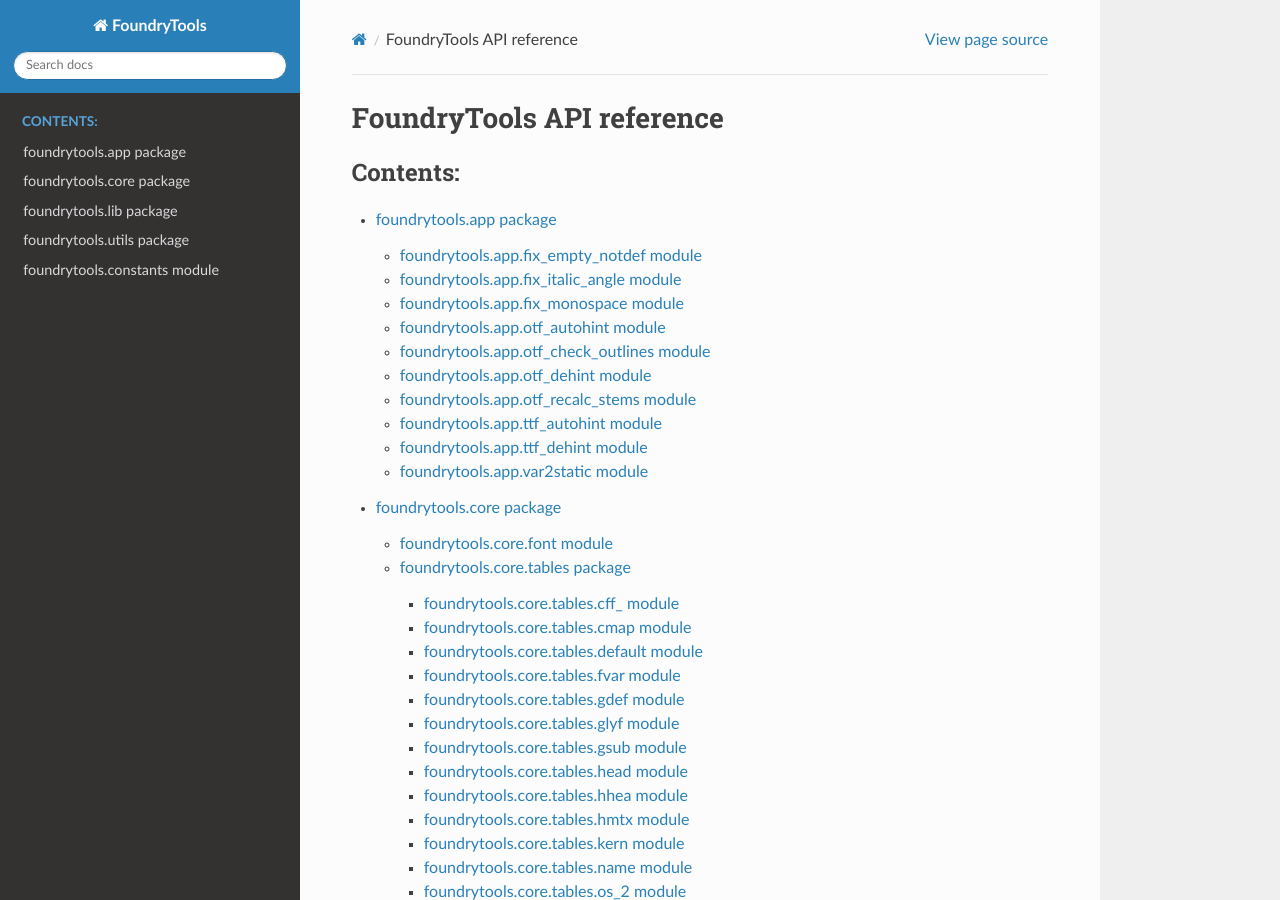
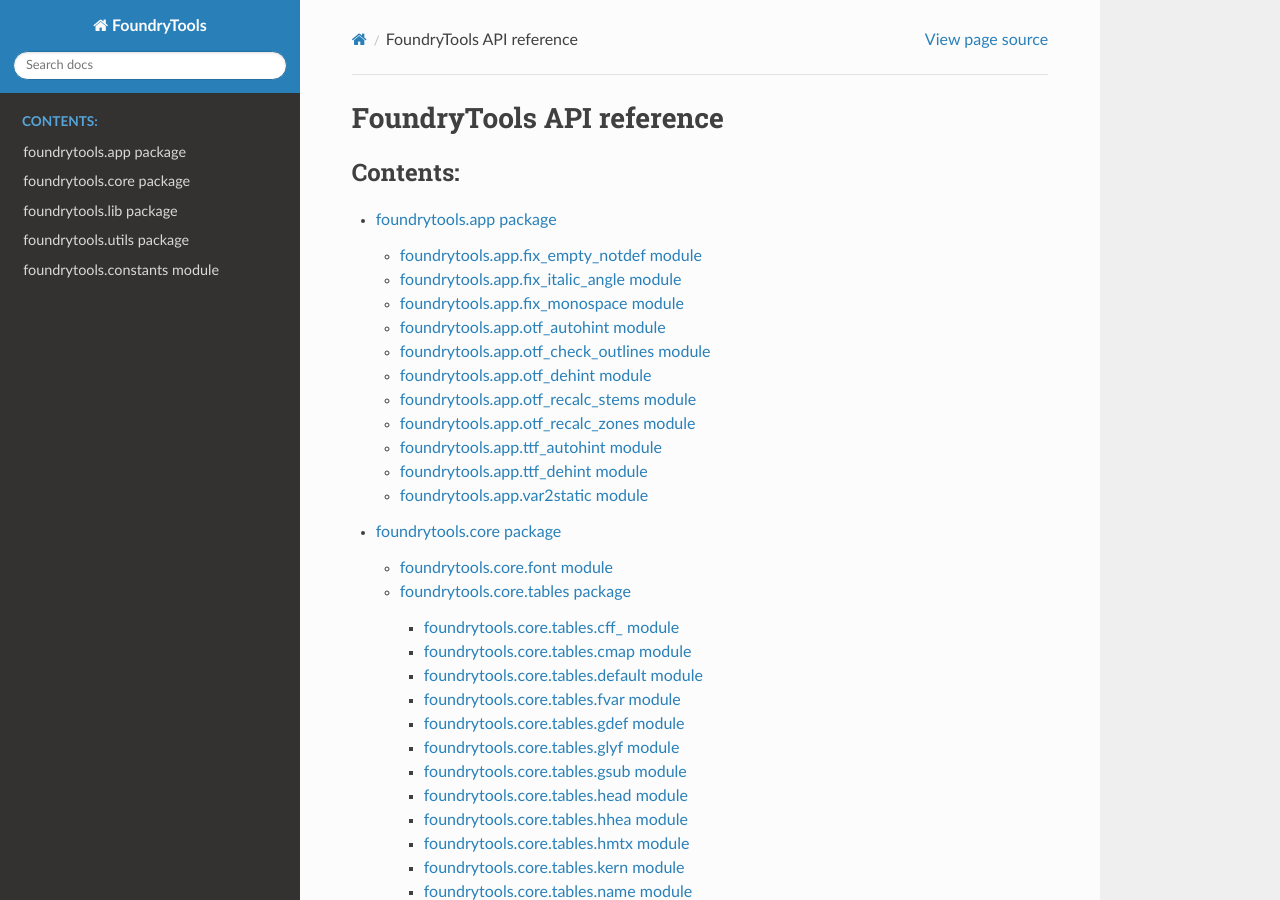
Before and after one commit to ftCLI/FoundryTools, a Sphinx documentation site: the page built from docs/index.rst, in a window 1280 px wide and 900 px high. Built offline with Sphinx 7.4.7 and the Read the Docs theme 3.1.0, drawn with Linux system fonts in a browser that asks for light colours.

Commit message:
Add documentation for otf_recalc_zones module

```diff
--- a/docs/foundrytools.app.rst
+++ b/docs/foundrytools.app.rst
@@ -71,6 +71,15 @@
    :show-inheritance:
    :private-members:
 
+foundrytools.app.otf\_recalc\_zones module
+------------------------------------------
+
+.. automodule:: foundrytools.app.otf_recalc_zones
+   :members:
+   :undoc-members:
+   :show-inheritance:
+   :private-members:
+
 foundrytools.app.ttf\_autohint module
 -------------------------------------
 
```
